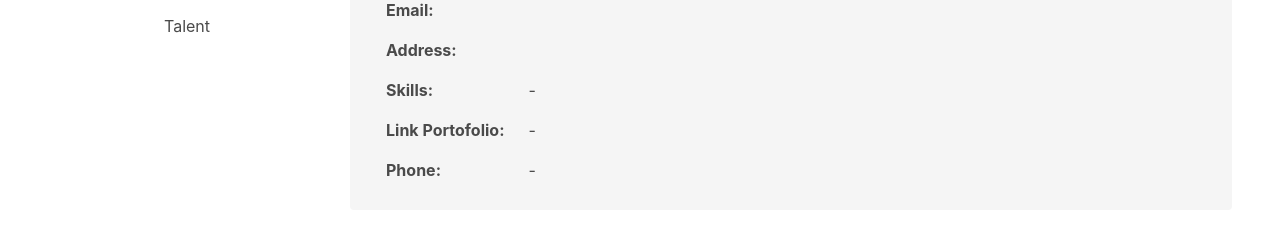
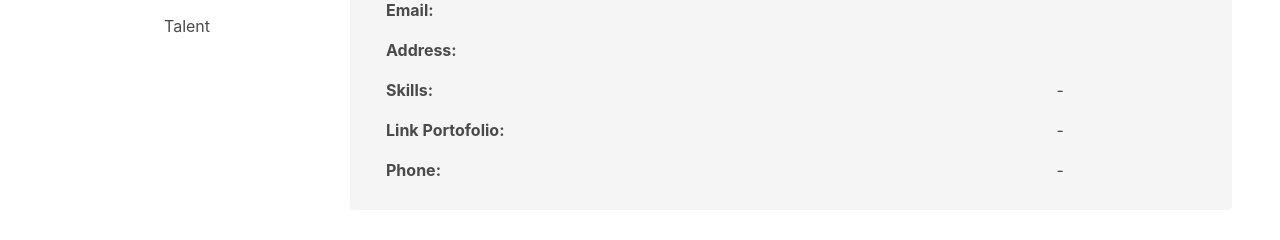
Before and after one commit to sansthor/client, a React (Create React App) app: page /profile in a window 1280 px wide. Shown: the part 250-490 px from the top of the page. Built offline with nearby package versions, Linux system fonts and the light colour scheme.

Commit message:
table profile solved

```diff
--- a/src/components/Profile/TableProfileTalent.jsx
+++ b/src/components/Profile/TableProfileTalent.jsx
@@ -2,12 +2,7 @@ import React from 'react';
 
 function TableProfileTalent(props) {
     return (
-        <div>
-            {/* <table className="table-profile"> */}
-            {/* <tr>
-                <th colSpan="1"></th>
-                <th colSpan="2"></th>
-            </tr> */}
+        <React.Fragment>
             <tr>
                 <td>Skills:</td>
                 {props.skills !== undefined ? (
@@ -28,8 +23,7 @@ function TableProfileTalent(props) {
                     <td>-</td>
                 )}
             </tr>
-            {/* </table> */}
-        </div>
+        </React.Fragment>
     );
 }
 
--- a/src/pages/Profile/Profile.jsx
+++ b/src/pages/Profile/Profile.jsx
@@ -70,7 +70,7 @@ function Profile() {
                                         <td>Address:</td>
                                         <td>{member.address}</td>
                                     </tr>
-                                    <React.Fragment>
+
                                     {member.role !== 'USER' && (
                                         <TableProfileTalent
                                             skills={member.skills}
@@ -78,7 +78,6 @@ function Profile() {
                                             phone={member.phone}
                                         />
                                     )}
-                                    </React.Fragment>
                                 </table>
                             </div>
                         </article>
```
Lines whose indentation alone changed are shown as unchanged.
